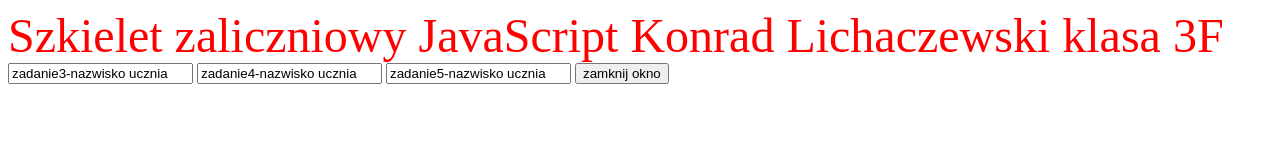
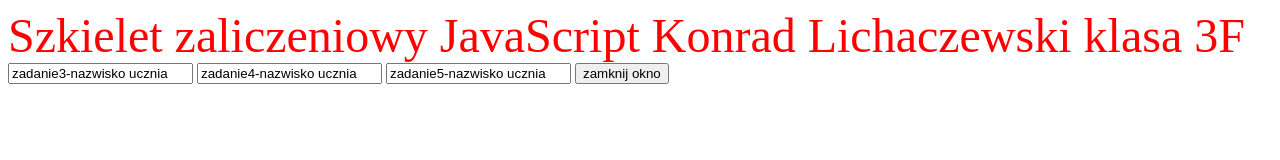
Before and after one commit to KonradL2F/JavaScrippt, a plain HTML site: page index.html in a window 1280 px wide. Drawn offline with Linux system fonts and the light colour scheme.

Commit message:
Update index.html

```diff
--- a/index.html
+++ b/index.html
@@ -2,7 +2,7 @@
  <head>
  <title> Lichaczewski 3F</title>
  <script language="JavaScript">
- document.write("Szkielet zaliczniowy JavaScript Konrad Lichaczewski klasa 3F".fontcolor("red").fontsize(7)+"<br>");
+ document.write("Szkielet zaliczeniowy JavaScript Konrad Lichaczewski klasa 3F".fontcolor("red").fontsize(7)+"<br>");
  function WinOpen_z3()
  {
 window.open("zadanie3_Lic.html","okienko_z3","toolbar=no,directories=no,menubar=no,height=380,width=160,top=200,left=200");
```
